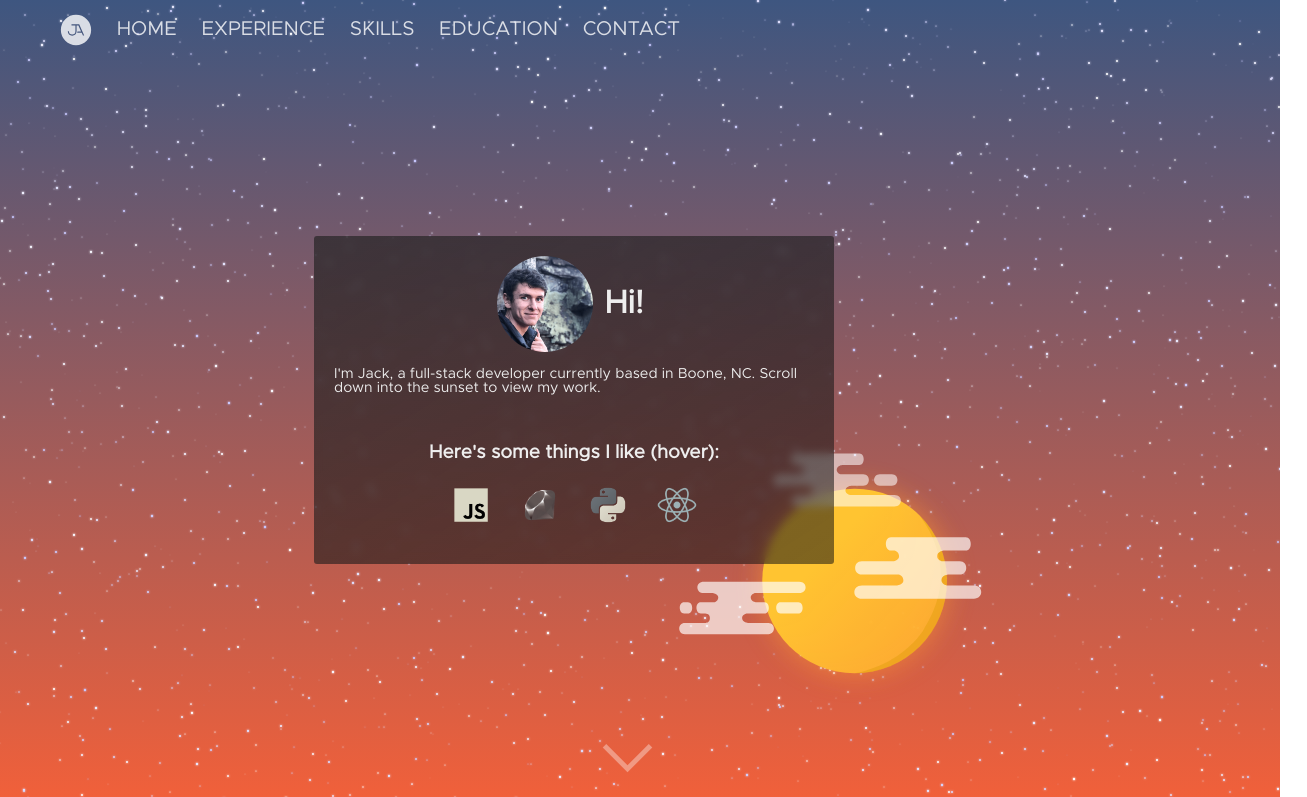
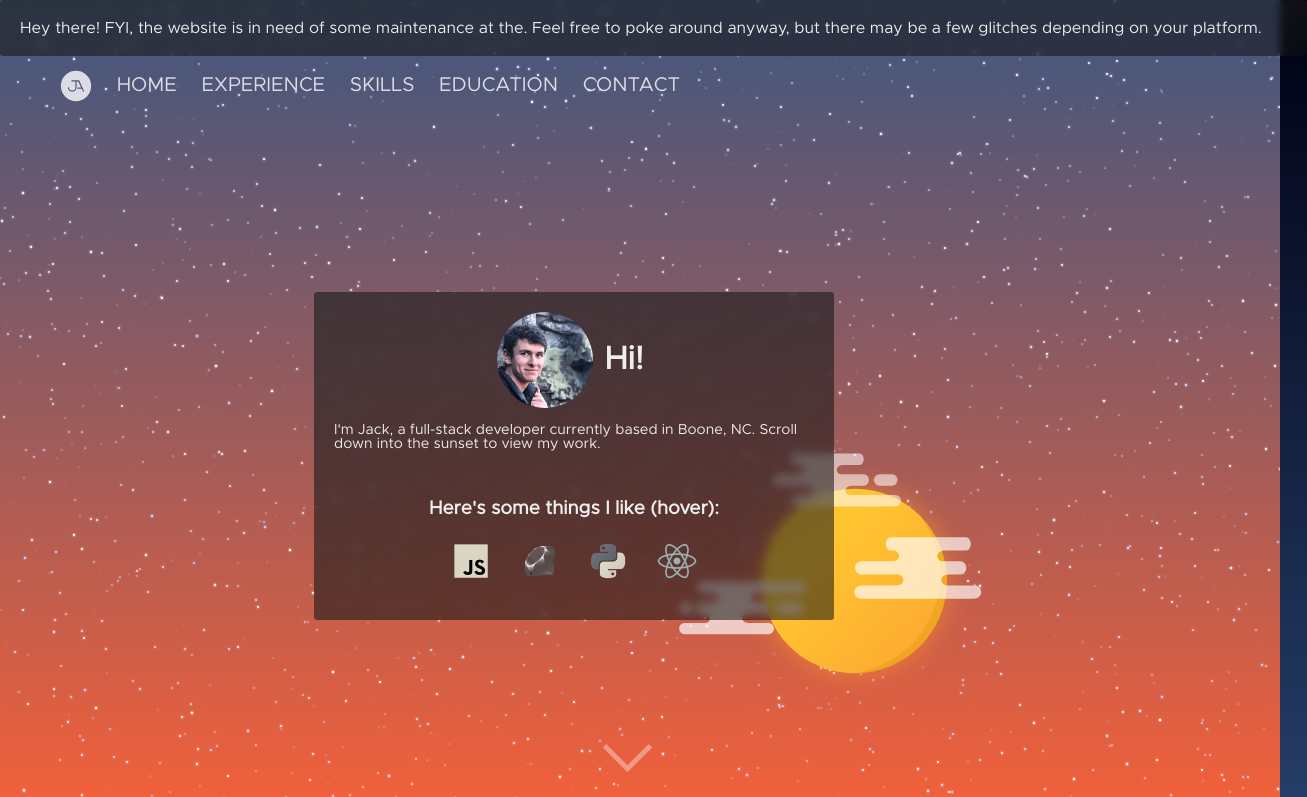
Before and after one commit to StarScape/website, a website built with webpack: page index.html in a window 1280 px wide. Shown: the top 797 px of the page, 1307 px wide, since content can reach past the window. Built offline with nearby package versions, Linux system fonts and the light colour scheme; files whose address does not match are found by name.

Commit message:
Added notice about maintenance

```diff
--- a/index.css
+++ b/index.css
@@ -22,11 +22,26 @@ body {
 
   background: linear-gradient(rgb(0, 0, 18), rgb(37, 61, 103));
   background-attachment: fixed;
+
+  /*
+    Ugly hack to fix the weird overflow problem caused by #notice. Can remove once I fix that.
+  */
+  overflow-x: hidden;
+}
+
+#notice {
+  width: 99vw;
+  top: 0px;
+  left: 0px;
+  margin: 0px;
+  border: none;
 }
 
 #initial-background {
   z-index: -2;
   position: fixed;
+  left: 0;
+  top: 0;
   width: 100vw;
   height: 100vh;
 
@@ -75,6 +90,7 @@ a:hover:before {
 
 #canvas {
   position: fixed;
+  left: 0;
   top: 0;
   z-index: -1;
   width: 100vw;
@@ -92,6 +108,8 @@ nav {
 
 #graphics {
   position: fixed;
+  top: 0;
+  left: 0;
   width: 100%;
   height: 100%;
 }
--- a/index.html
+++ b/index.html
@@ -11,6 +11,9 @@
 
 </head>
 <body>
+  <div id='notice' class='content-box'>
+    Hey there! FYI, the website is in need of some maintenance at the. Feel free to poke around anyway, but there may be a few glitches depending on your platform.
+  </div>
 
   <div id='initial-background'></div>
 
@@ -50,6 +53,7 @@
   </div>
 
   <main>
+
     <nav>
       <ul class='topmenu' slide slide-visibility='partial' slide-anim='fadetop'>
         <li id='topmenu-img'><a href='#'><img src="svg/JA_white_outline.svg"></a></li>
--- a/package.json
+++ b/package.json
@@ -34,6 +34,7 @@
     "babel-loader": "^8.0.6",
     "babel-register": "^6.26.0",
     "express": "^4.17.1",
+    "nodemon": "^2.0.4",
     "slidein": "^1.0.1"
   },
   "engines": {
```
Also changed, not shown: dist/bundle.js, 1 other file.
